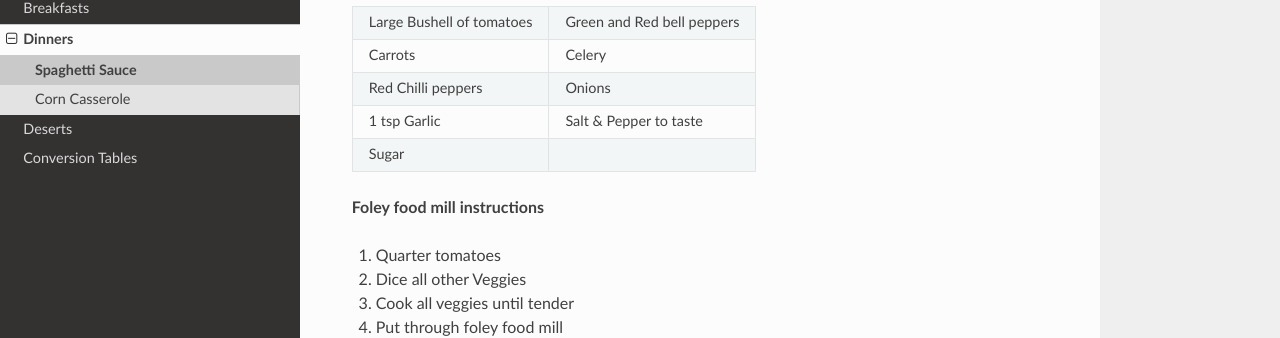
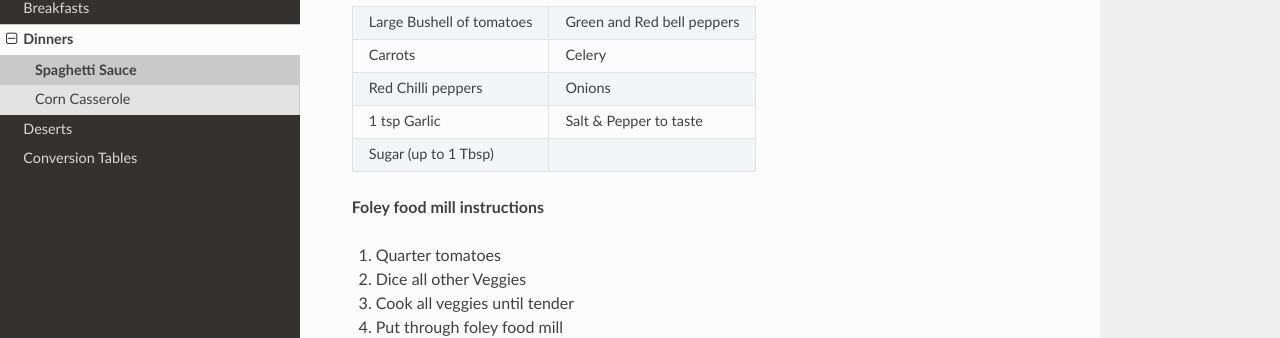
Before and after one commit to cpyarger/Effin-Cookbook, a Sphinx documentation site: the page built from docs/source/dinners/SpaghettiSauce.rst, in a window 1280 px wide and 1085 px high. Shown: the part 196-534 px from the top of the window. Built offline with Sphinx 7.4.7 and the Read the Docs theme 2.0.0, drawn with Linux system fonts in a browser that asks for light colours.

Commit message:
amount fixes

```diff
--- a/docs/source/dinners/SpaghettiSauce.rst
+++ b/docs/source/dinners/SpaghettiSauce.rst
@@ -14,7 +14,7 @@ Spaghetti Sauce
      - Onions
    * - 1 tsp Garlic
      - Salt & Pepper to taste
-   * - Sugar
+   * - Sugar (up to 1 Tbsp)
      -
 
 **Foley food mill instructions**
```
